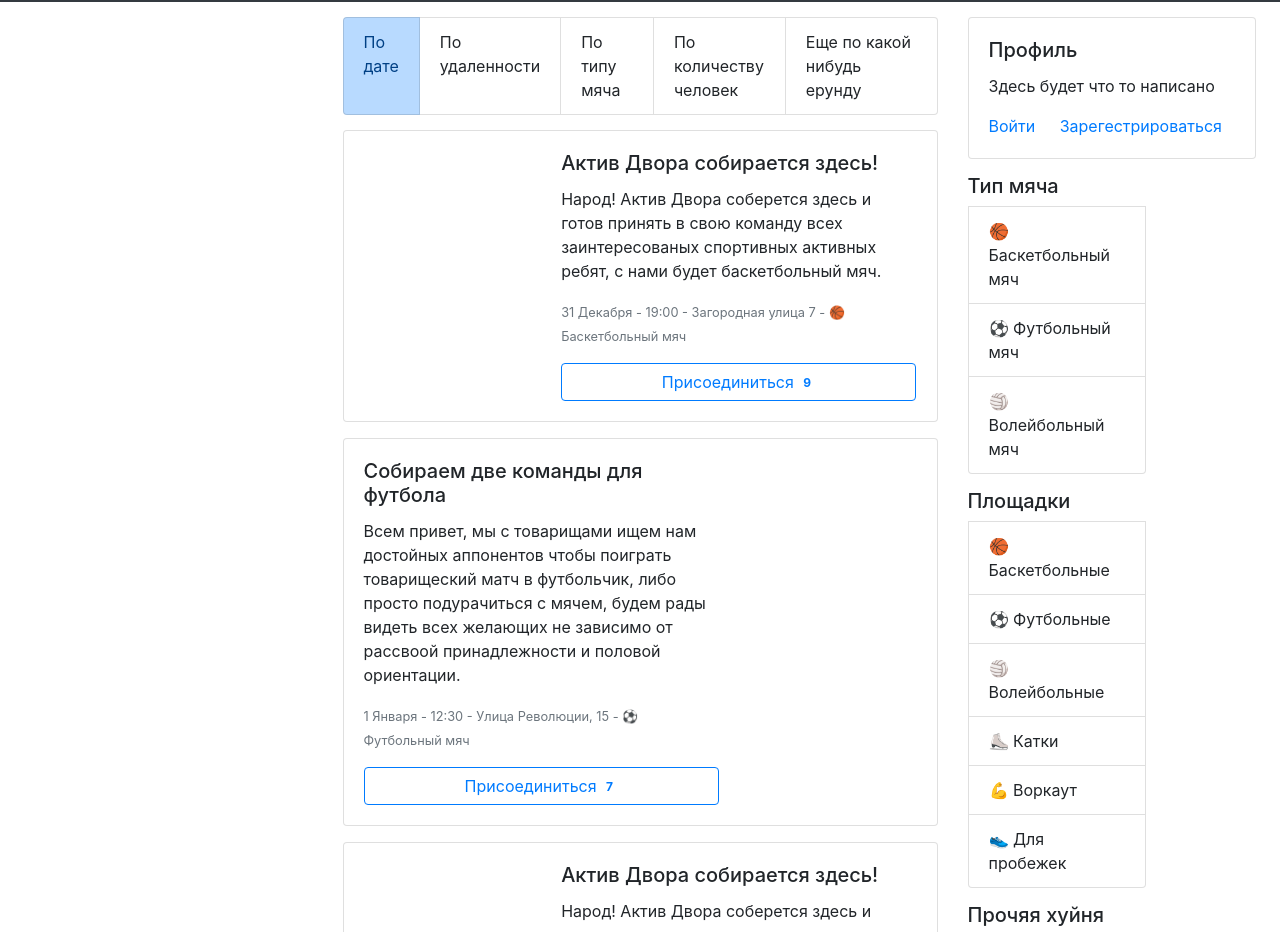
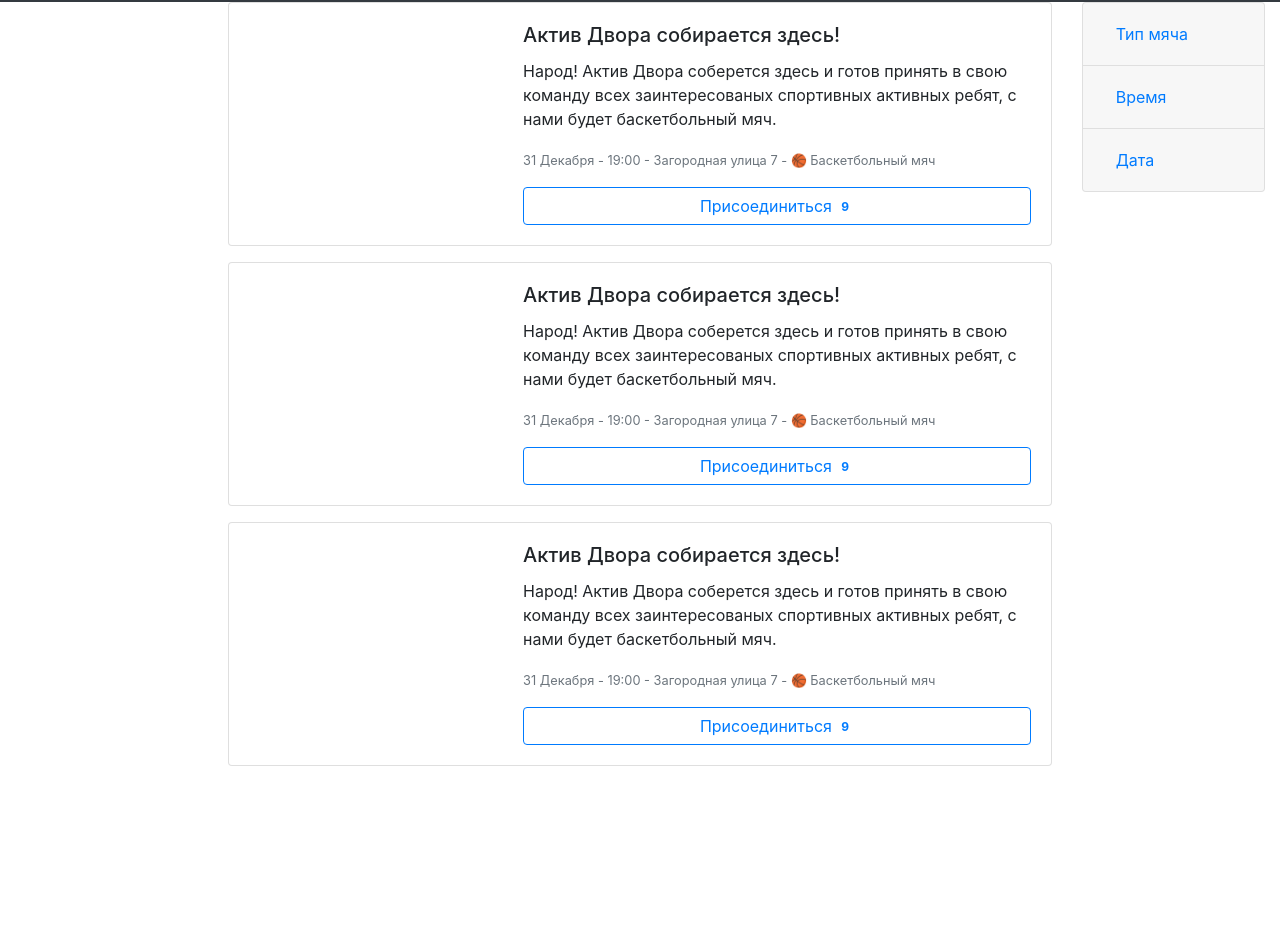
Before and after one commit to VLADBLOOD/VLADBLOOD.github.io, a plain HTML site: page index.html in a window 1280 px wide. Shown: the part 54-986 px from the top of the page. After the commit the page ends 836 px from the top, so only its background shows below. Drawn offline with nearby package versions, Linux system fonts and the light colour scheme.

Commit message:
Add files via upload

```diff
--- a/index.html
+++ b/index.html
@@ -13,8 +13,8 @@
   <body>
 
     <!-- Навигационная панель -->
-    <nav class="navbar navbar-expand-lg navbar-dark bg-dark sticky-top">
-      <a class="navbar-brand" href="#">🏀⚽🏐 Актив Двора</a>
+    <header class="navbar navbar-expand-lg navbar-dark bg-dark">
+      <a class="navbar-brand" href="#">Актив Двора</a>
        <button class="navbar-toggler" type="button" data-toggle="collapse" data-target="#navbarSupportedContent" aria-controls="navbarSupportedContent" aria-expanded="false" aria-label="Toggle">
          <span nabbar-toggler-icon></span>
        </button>
@@ -27,27 +27,35 @@
            <li class="nav-item"><a href="#" class="nav-link">О нас</a></li>
          </ul>
        </div>
+    </header>
 
-    </nav>
 
-    <!-- Общий контейнер -->
-    <div class="container-fluid">
+<div class="wrapper container-fluid">
 
-    <!-- Контейнер для постов и менюхи -->
-      <div class="container-fluid" style="padding-top:15px;padding-bottom:15px;">
   <div class="row">
-          <!-- Столбец под посты -->
-          <div class="col-md-6 offset-md-3">
-              <!-- Контейнер под панель фильтров -->
-                <div class="container" style="padding:0px 0px 15px 0px;">
+   <div class="main order-2 order-md-1 col-12 col-md-9 col-lg-8 offset-lg-2">
 
-                  <ul class="list-group list-group-horizontal">
-                    <li class="list-group-item list-group-item-primary">По дате</li>
-                    <li class="list-group-item">По удаленности</li>
-                    <li class="list-group-item">По типу мяча</li>
-                    <li class="list-group-item">По количеству человек</li>
-                    <li class="list-group-item">Еще по какой нибудь ерунду</li>
-                  </ul>
+     <!-- Тело поста -->
+           <div class="card mb-3">
+             <div class="row no-gutters">
+               <!-- Столбец под вложение -->
+               <div class="col-md-4">
+                 <!-- Яндекс карта -->
+                 <script type="text/javascript" charset="utf-8" async src="https://api-maps.yandex.ru/services/constructor/1.0/js/?um=constructor%3Aca12b2dd22983f3fe9214d49dfff329f61b5f80d16eb3b984d638a1222192e4b&amp;min-width=300&amp;height=100%&amp;lang=ru_RU&amp;scroll=true"></script>
+               </div>
+               <!-- Столбец под информацию -->
+               <div class="col-md-8">
+                 <div class="card-body">
+                   <h5 class="card-title">Актив Двора собирается здесь!</h5>
+                   <p class="card-text">Народ! Актив Двора соберется здесь и готов принять в свою команду всех заинтересованых спортивных активных ребят, с нами будет баскетбольный мяч.</p>
+                   <p class="card-text"><small class="text-muted">31 Декабря - 19:00 - Загородная улица 7 - 🏀 Баскетбольный мяч</small></p>
+                   <button type="button" class="btn btn-outline-primary btn-block">
+                     Присоединиться <span class="badge badge">9</span>
+                     <span class="sr-only">непрочитанных сообщений</span>
+                   </button>
+                 </div>
+               </div>
+             </div>
            </div>
 
            <!-- Тело поста -->
@@ -76,30 +84,6 @@
                  <!-- Тело поста -->
                        <div class="card mb-3">
                          <div class="row no-gutters">
-
-                <!-- Столбец под информацию -->
-                <div class="col-md-8">
-                  <div class="card-body">
-                    <h5 class="card-title">Собираем две команды для футбола</h5>
-                    <p class="card-text">Всем привет, мы с товарищами ищем нам достойных аппонентов чтобы поиграть товарищеский матч в футбольчик, либо просто подурачиться с мячем, будем рады видеть всех желающих не зависимо от рассвоой принадлежности и половой ориентации.</p>
-                    <p class="card-text"><small class="text-muted">1 Января - 12:30 - Улица Революции, 15 - ⚽ Футбольный мяч</small></p>
-                    <button type="button" class="btn btn-outline-primary btn-block">
-                      Присоединиться <span class="badge badge">7</span>
-                      <span class="sr-only">непрочитанных сообщений</span>
-                    </button>
-                  </div>
-                </div>
-                <!-- Столбец под вложение -->
-                <div class="col-md-4">
-                  <!-- Яндекс карта -->
-                  <script type="text/javascript" charset="utf-8" async src="https://api-maps.yandex.ru/services/constructor/1.0/js/?um=constructor%3Aca12b2dd22983f3fe9214d49dfff329f61b5f80d16eb3b984d638a1222192e4b&amp;min-width=300&amp;height=100%&amp;lang=ru_RU&amp;scroll=true"></script>
-                </div>
-              </div>
-            </div>
-
-            <!-- Тело поста -->
-            <div class="card mb-3">
-              <div class="row no-gutters">
                            <!-- Столбец под вложение -->
                            <div class="col-md-4">
                              <!-- Яндекс карта -->
@@ -112,7 +96,7 @@
                                <p class="card-text">Народ! Актив Двора соберется здесь и готов принять в свою команду всех заинтересованых спортивных активных ребят, с нами будет баскетбольный мяч.</p>
                                <p class="card-text"><small class="text-muted">31 Декабря - 19:00 - Загородная улица 7 - 🏀 Баскетбольный мяч</small></p>
                                <button type="button" class="btn btn-outline-primary btn-block">
-                      Присоединиться <span class="badge badge">2</span>
+                                 Присоединиться <span class="badge badge">9</span>
                                  <span class="sr-only">непрочитанных сообщений</span>
                                </button>
                              </div>
@@ -120,71 +104,69 @@
                          </div>
                        </div>
 
-            <!-- Тело поста -->
-            <div class="card mb-3">
-              <div class="row no-gutters">
+   </div>
+   <div class="menu order-1 order-md-2 col-md-3 col-12 col-lg-2">
 
-                <!-- Столбец под информацию -->
-                <div class="col-md-8">
+     <div class="accordion" id="accordionExample">
+   <div class="card">
+     <div class="card-header" id="headingOne">
+       <h5 class="mb-0">
+         <button class="btn btn-link" type="button" data-toggle="collapse" data-target="#collapseOne" aria-expanded="true" aria-controls="collapseOne">
+           Тип мяча
+         </button>
+       </h5>
+     </div>
+
+     <div id="collapseOne" class="collapse" aria-labelledby="headingOne" data-parent="#accordionExample">
        <div class="card-body">
-                    <h5 class="card-title">Актив Двора собирается здесь!</h5>
-                    <p class="card-text">Народ! Актив Двора соберется здесь и готов принять в свою команду всех заинтересованых спортивных активных ребят, с нами будет баскетбольный мяч.</p>
-                    <p class="card-text"><small class="text-muted">31 Декабря - 19:00 - Загородная улица 7 - 🏀 Баскетбольный мяч</small></p>
-                    <button type="button" class="btn btn-outline-primary btn-block">
-                      Присоединиться <span class="badge badge">13</span>
-                      <span class="sr-only">непрочитанных сообщений</span>
-                    </button>
+         <ul>
+           <li>Футбольный</li>
+           <li>баскетбольный</li>
+           <li>Волейюольный</li>
+         </ul>
        </div>
      </div>
-                <!-- Столбец под вложение -->
-                <div class="col-md-4">
-                  <!-- Яндекс карта -->
-                  <script type="text/javascript" charset="utf-8" async src="https://api-maps.yandex.ru/services/constructor/1.0/js/?um=constructor%3Aca12b2dd22983f3fe9214d49dfff329f61b5f80d16eb3b984d638a1222192e4b&amp;min-width=300&amp;height=100%&amp;lang=ru_RU&amp;scroll=true"></script>
+   </div>
+   <div class="card">
+     <div class="card-header" id="headingTwo">
+       <h5 class="mb-0">
+         <button class="btn btn-link collapsed" type="button" data-toggle="collapse" data-target="#collapseTwo" aria-expanded="false" aria-controls="collapseTwo">
+           Время
+         </button>
+       </h5>
+     </div>
+     <div id="collapseTwo" class="collapse" aria-labelledby="headingTwo" data-parent="#accordionExample">
+       <div class="card-body">
+         <ul>
+           <li>Футбольный</li>
+           <li>баскетбольный</li>
+           <li>Волейюольный</li>
+         </ul>
+       </div>
+     </div>
+   </div>
+   <div class="card">
+     <div class="card-header" id="headingThree">
+       <h5 class="mb-0">
+         <button class="btn btn-link collapsed" type="button" data-toggle="collapse" data-target="#collapseThree" aria-expanded="false" aria-controls="collapseThree">
+           Дата
+         </button>
+       </h5>
+     </div>
+     <div id="collapseThree" class="collapse" aria-labelledby="headingThree" data-parent="#accordionExample">
+       <div class="card-body">
+         <ul>
+           <li>Футбольный</li>
+           <li>баскетбольный</li>
+           <li>Волейюольный</li>
+         </ul>
+       </div>
      </div>
    </div>
  </div>
 
    </div>
-          <!-- Столбец под менюшку -->
-          <div class="col-2">
 
-            <div class="card" style="width: 18rem;">
-              <div class="card-body">
-                <h5 class="card-title">Профиль</h5>
-                <p class="card-text">Здесь будет что то написано</p>
-                <a href="#" class="card-link">Войти</a>
-                <a href="#" class="card-link">Зарегестрироваться</a>
-              </div>
-            </div>
-
-            <ul class="list-group"  style="padding-top:15px;">
-              <h5>Тип мяча</h5>
-              <li class="list-group-item">🏀 Баскетбольный мяч</li>
-              <li class="list-group-item">⚽ Футбольный мяч</li>
-              <li class="list-group-item">🏐 Волейбольный мяч</li>
-            </ul>
-
-            <ul class="list-group" style="padding-top:15px;">
-              <h5>Площадки</h5>
-              <li class="list-group-item">🏀 Баскетбольные</li>
-              <li class="list-group-item">⚽ Футбольные</li>
-              <li class="list-group-item">🏐 Волейбольные</li>
-              <li class="list-group-item">⛸ Катки</li>
-              <li class="list-group-item">💪 Воркаут</li>
-              <li class="list-group-item">👟 Для пробежек</li>
-            </ul>
-
-            <ul class="list-group" style="padding-top:15px;">
-              <h5>Прочяя хуйня</h5>
-              <li class="list-group-item">💩 Баскетбольные</li>
-              <li class="list-group-item">💩 Футбольные</li>
-              <li class="list-group-item">💩 Волейбольные</li>
-              <li class="list-group-item">💩 Катки</li>
-              <li class="list-group-item">💩 Воркаут</li>
-            </ul>
-
-          </div>
-        </div>
  </div>
 
 </div>
```
Lines whose indentation alone changed are shown as unchanged.
